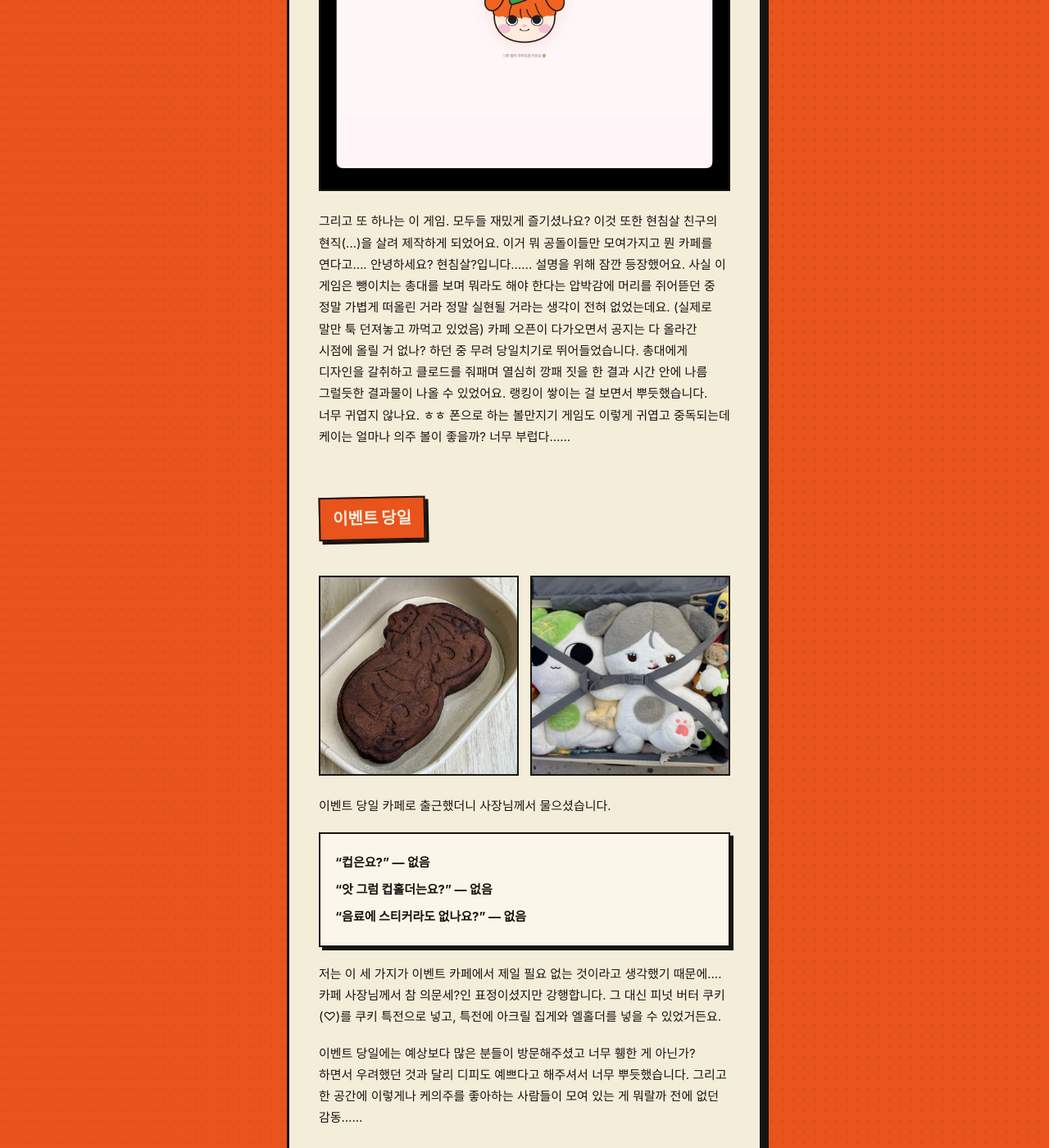
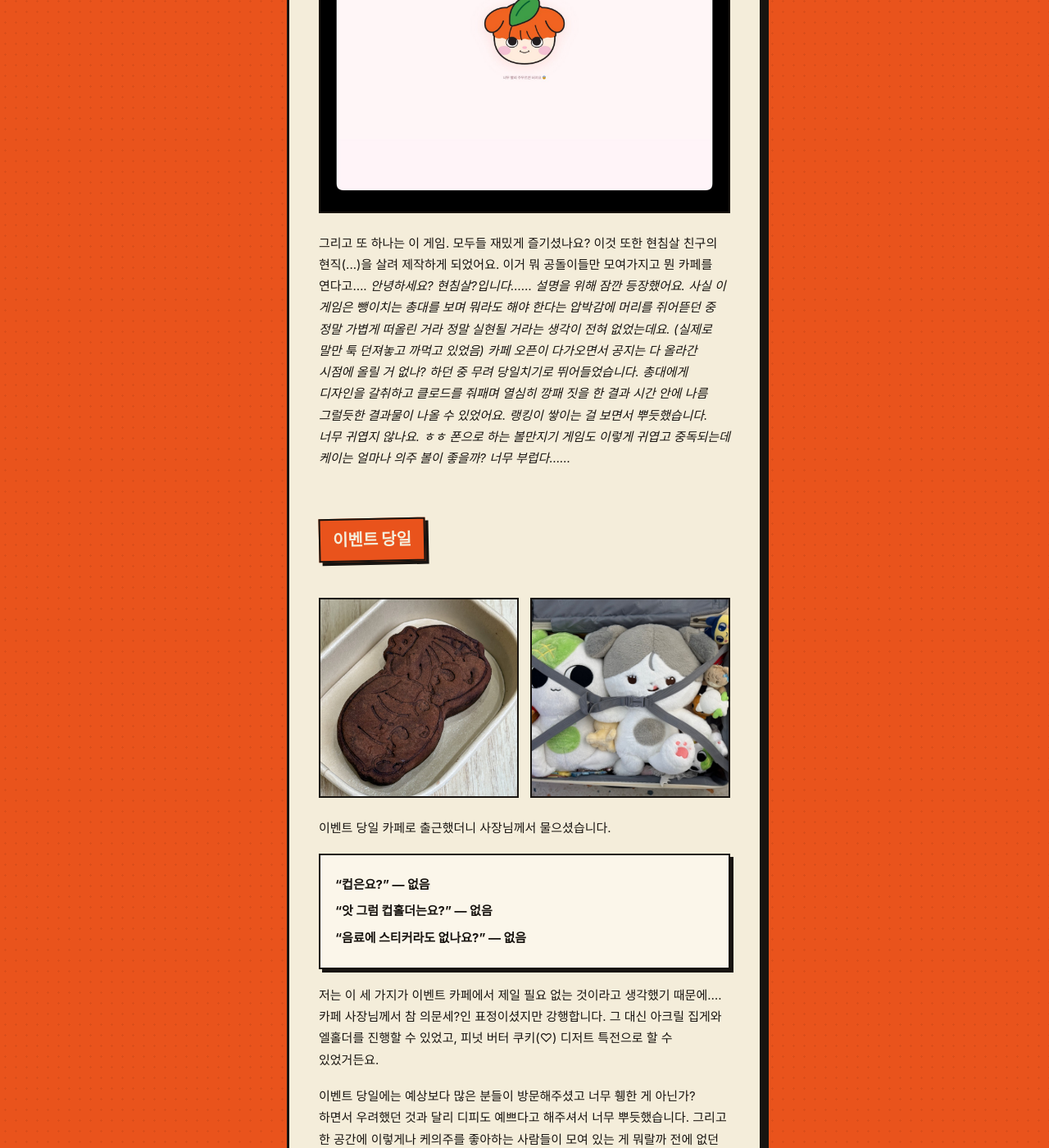
Before and after one commit to limitedpairing/blog, a Jekyll site: the page built from index.html, in a window 1280 px wide and 1400 px high, scrolled down 13525 px. Shown: the whole window at 82% size. Built offline with Jekyll 4.4.1, drawn with Linux system fonts in a browser that asks for light colours; some web fonts are replaced; some of the changed text lies outside the part shown.

Commit message:
Refactor HTML paragraphs and formatting
Updated HTML content for clarity and formatting.

```diff
--- a/index.html
+++ b/index.html
@@ -63,7 +63,7 @@ description: "케의주 카페 이벤트(LIMITED PAIRING)의 작업기 — 총
 
   <p>사장님이 당황할 정도로 차갑게 물었던 것 같습니다. (죄송합니다 너무 놀라서)</p>
 
-  <p><em>케이크 잘만들었을 때: AI 같다고 함, AI 렌더링 잘 했을 때: 진짜 케이크 같다고 함.</em></p>
+  <p><i>케이크 잘만들었을 때: AI 같다고 함 <br>AI 렌더링 잘 했을 때: 진짜 케이크 같다고 함.</i></p>
 
   <p>그대로 나올거라고 생각도 못했고 그냥 느낌만 나도 좋다 생각했는데 정말 시안 그대로 뽑아주신 거예요……. 실사 퀄리티가 믿기지 않아서 냅다 진상고객 티저 띄워버림 (피시카톡이라 이모티콘이 없음, 대충 땀흘리며 웃는거) 앞뒤 다 잘라먹고 카톡 보내서 죄송합니다. ㅠㅠ 픽업 가서 최후의 끌어치기로 주접 다 떨며 사죄했어요. 번창하세요 사장님!</p>
 
@@ -151,7 +151,7 @@ description: "케의주 카페 이벤트(LIMITED PAIRING)의 작업기 — 총
 
   {% include photo.html file="024.jpg" caption="볼 주무르기 게임" %}
 
-  <p>그리고 또 하나는 이 게임. 모두들 재밌게 즐기셨나요? 이것 또한 현침살 친구의 현직(...)을 살려 제작하게 되었어요. 이거 뭐 공돌이들만 모여가지고 뭔 카페를 연다고…. 안녕하세요? 현침살?입니다…… 설명을 위해 잠깐 등장했어요. 사실 이 게임은 뺑이치는 총대를 보며 뭐라도 해야 한다는 압박감에 머리를 쥐어뜯던 중 정말 가볍게 떠올린 거라 정말 실현될 거라는 생각이 전혀 없었는데요. (실제로 말만 툭 던져놓고 까먹고 있었음) 카페 오픈이 다가오면서 공지는 다 올라간 시점에 올릴 거 없나? 하던 중 무려 당일치기로 뛰어들었습니다. 총대에게 디자인을 갈취하고 클로드를 줘패며 열심히 깡패 짓을 한 결과 시간 안에 나름 그럴듯한 결과물이 나올 수 있었어요. 랭킹이 쌓이는 걸 보면서 뿌듯했습니다. 너무 귀엽지 않나요. ㅎㅎ 폰으로 하는 볼만지기 게임도 이렇게 귀엽고 중독되는데 케이는 얼마나 의주 볼이 좋을까? 너무 부럽다……</p>
+  <p>그리고 또 하나는 이 게임. 모두들 재밌게 즐기셨나요? 이것 또한 현침살 친구의 현직(...)을 살려 제작하게 되었어요. 이거 뭐 공돌이들만 모여가지고 뭔 카페를 연다고…. <i>안녕하세요? 현침살?입니다…… 설명을 위해 잠깐 등장했어요. 사실 이 게임은 뺑이치는 총대를 보며 뭐라도 해야 한다는 압박감에 머리를 쥐어뜯던 중 정말 가볍게 떠올린 거라 정말 실현될 거라는 생각이 전혀 없었는데요. (실제로 말만 툭 던져놓고 까먹고 있었음) 카페 오픈이 다가오면서 공지는 다 올라간 시점에 올릴 거 없나? 하던 중 무려 당일치기로 뛰어들었습니다. 총대에게 디자인을 갈취하고 클로드를 줘패며 열심히 깡패 짓을 한 결과 시간 안에 나름 그럴듯한 결과물이 나올 수 있었어요. 랭킹이 쌓이는 걸 보면서 뿌듯했습니다. 너무 귀엽지 않나요. ㅎㅎ 폰으로 하는 볼만지기 게임도 이렇게 귀엽고 중독되는데 케이는 얼마나 의주 볼이 좋을까? 너무 부럽다……</i></p>
 
   <h2>이벤트 당일</h2>
 
@@ -168,7 +168,7 @@ description: "케의주 카페 이벤트(LIMITED PAIRING)의 작업기 — 총
     <li>“음료에 스티커라도 없나요?” — 없음</li>
   </ul>
 
-  <p>저는 이 세 가지가 이벤트 카페에서 제일 필요 없는 것이라고 생각했기 때문에…. 카페 사장님께서 참 의문세?인 표정이셨지만 강행합니다. 그 대신 피넛 버터 쿠키(♡)를 쿠키 특전으로 넣고, 특전에 아크릴 집게와 엘홀더를 넣을 수 있었거든요.</p>
+  <p>저는 이 세 가지가 이벤트 카페에서 제일 필요 없는 것이라고 생각했기 때문에…. 카페 사장님께서 참 의문세?인 표정이셨지만 강행합니다. 그 대신 아크릴 집게와 엘홀더를 진행할 수 있었고, 피넛 버터 쿠키(♡) 디저트 특전으로 할 수 있었거든요.</p>
 
   <p>이벤트 당일에는 예상보다 많은 분들이 방문해주셨고 너무 휑한 게 아닌가? 하면서 우려했던 것과 달리 디피도 예쁘다고 해주셔서 너무 뿌듯했습니다. 그리고 한 공간에 이렇게나 케의주를 좋아하는 사람들이 모여 있는 게 뭐랄까 전에 없던 감동……</p>
 
```
